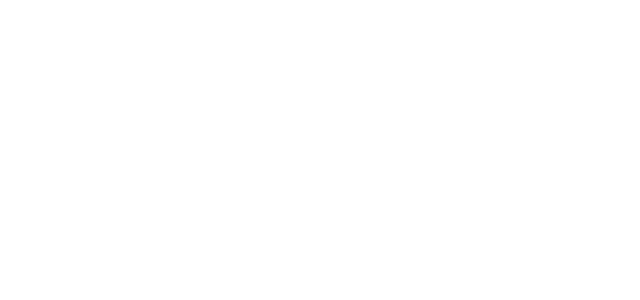
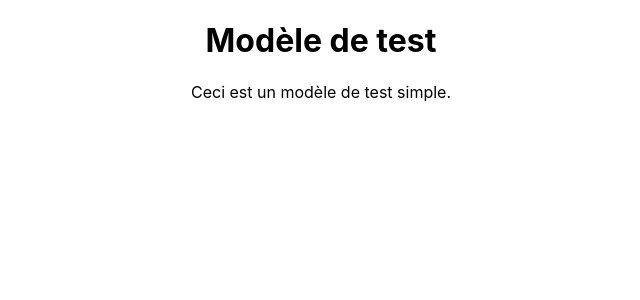
Before and after one commit to CharlesHenrynoah/Piges, a React (Create React App) app in the folder piges/: page /testui in a window 1280 px wide. Before the commit this address had no page. Shown: the top 300 px of the page, without its empty margins (319-959 px from the left). Built offline with nearby package versions, Linux system fonts and the light colour scheme.

Commit message:
création du module TestUi

```diff
--- a/piges/src/App.js
+++ b/piges/src/App.js
@@ -4,6 +4,7 @@
 import Test from "./components/templates/testbdd";
 import Login from "./components/templates/login/login";
 import Info from "./components/templates/info/info";
+import TestUI from './components/templates/testui';
 import { BrowserRouter as Router } from 'react-router-dom';
 
 function App() {
@@ -14,6 +15,7 @@
           <Route path="/test" element={<Test />} />
           <Route path="/login" element={<Login />} />
           <Route path="/info/:prenom" element={<Info />} /> {/* Nouvelle route pour le composant Info */}
+          <Route path="/testui" element={<TestUI />} />
         </Routes>
       </div>
     </Router>
--- /dev/null
+++ b/piges/src/components/templates/testui.js
@@ -0,0 +1,12 @@
+import React from 'react';
+
+const TestUI = () => {
+  return (
+    <div>
+      <h1>Modèle de test</h1>
+      <p>Ceci est un modèle de test simple.</p>
+    </div>
+  );
+};
+
+export default TestUI;
```
